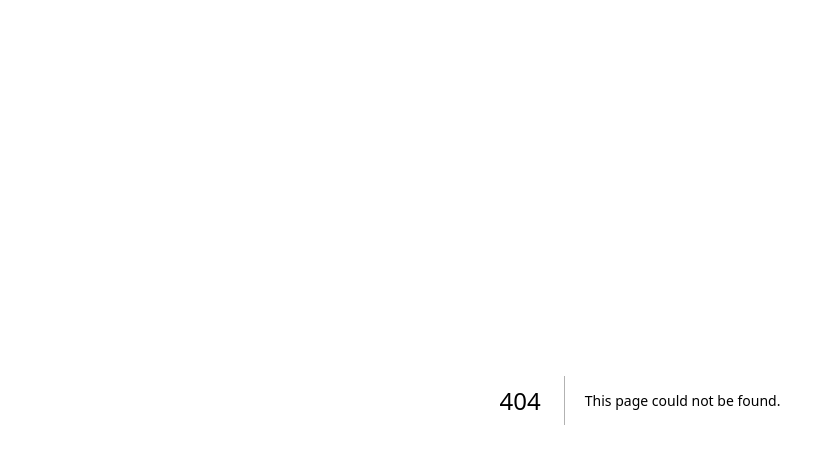
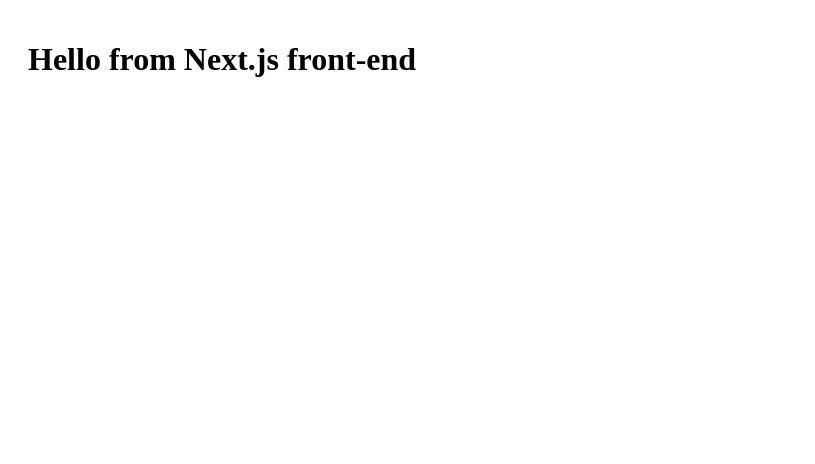
Before and after one commit to Vangarde-Project/Vangarde-Project, a Next.js app in the folder vangarde-app/: page / in a window 1280 px wide. Before the commit this address had no page. Shown: the top 464 px of the page, without its empty margins (0-815 px from the left). Built offline with nearby package versions, Linux system fonts and the light colour scheme.

Commit message:
test commit 2 voor vercel

```diff
--- /dev/null
+++ b/vangarde-app/pages/index.jsx
@@ -0,0 +1,4 @@
+// vangarde-app/pages/index.tsx
+export default function HomePage() {
+  return <h1 style={{ padding: 20 }}>Hello from Next.js front-end</h1>;
+}
```
Also changed, not shown: vangarde-app/index.vite.html (renamed from vangarde-app/index.html).
